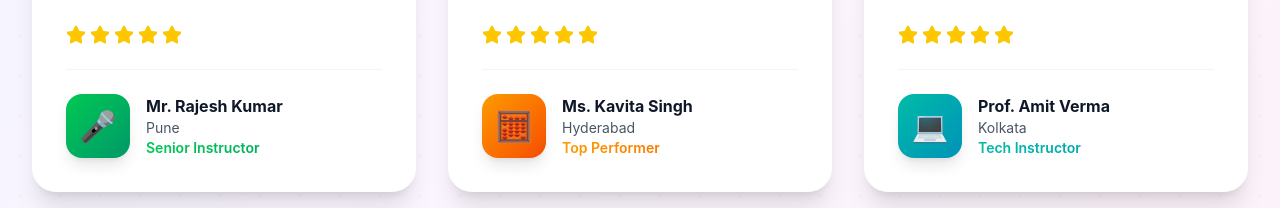
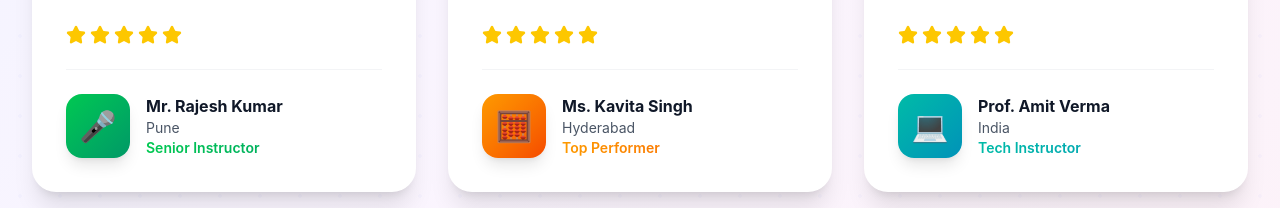
Before and after one commit to Randhir834/frontendinstructor, a Next.js app: page / in a window 1280 px wide. Shown: the part 7527-7735 px from the top of the page. Built offline with nearby package versions, Linux system fonts and the light colour scheme; no server answers.

Commit message:
Update website changes

```diff
--- a/app/page.tsx
+++ b/app/page.tsx
@@ -960,7 +960,7 @@ export default function Home() {
                 },
                 {
                   name: "Prof. Amit Verma",
-                  location: "Kolkata",
+                  location: "India",
                   course: "Tech Instructor",
                   quote: "Teaching coding to kids has never been more fun! Playfit gives me all the tools I need to deliver engaging online classes.",
                   gradient: "from-teal-500 to-cyan-600",
```
